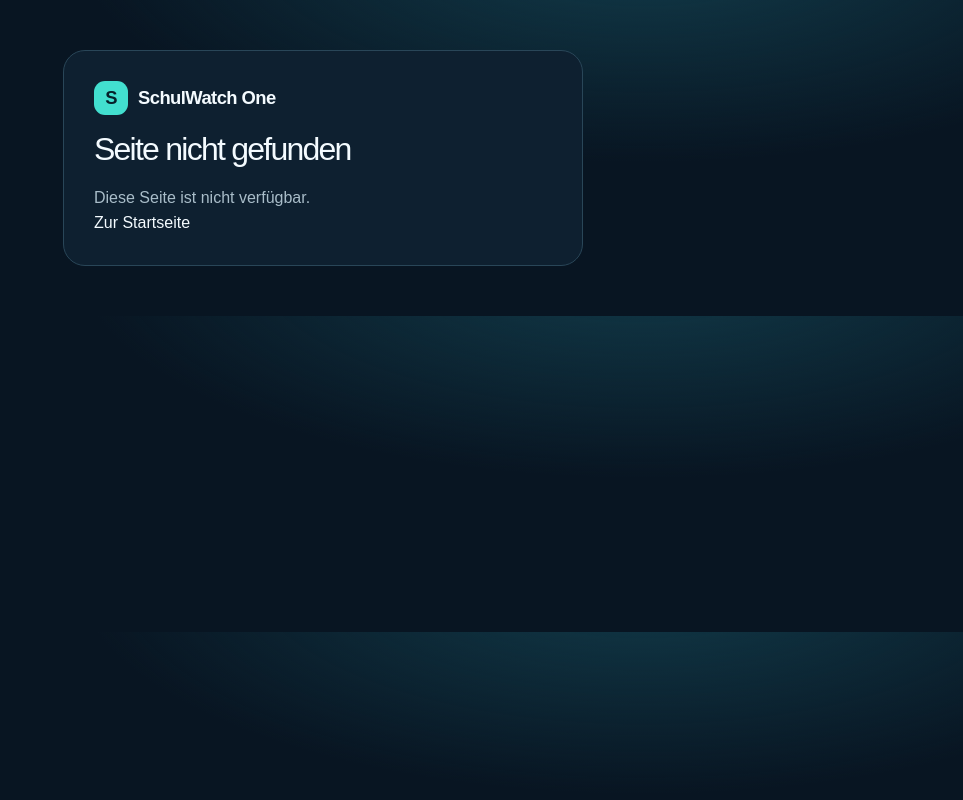
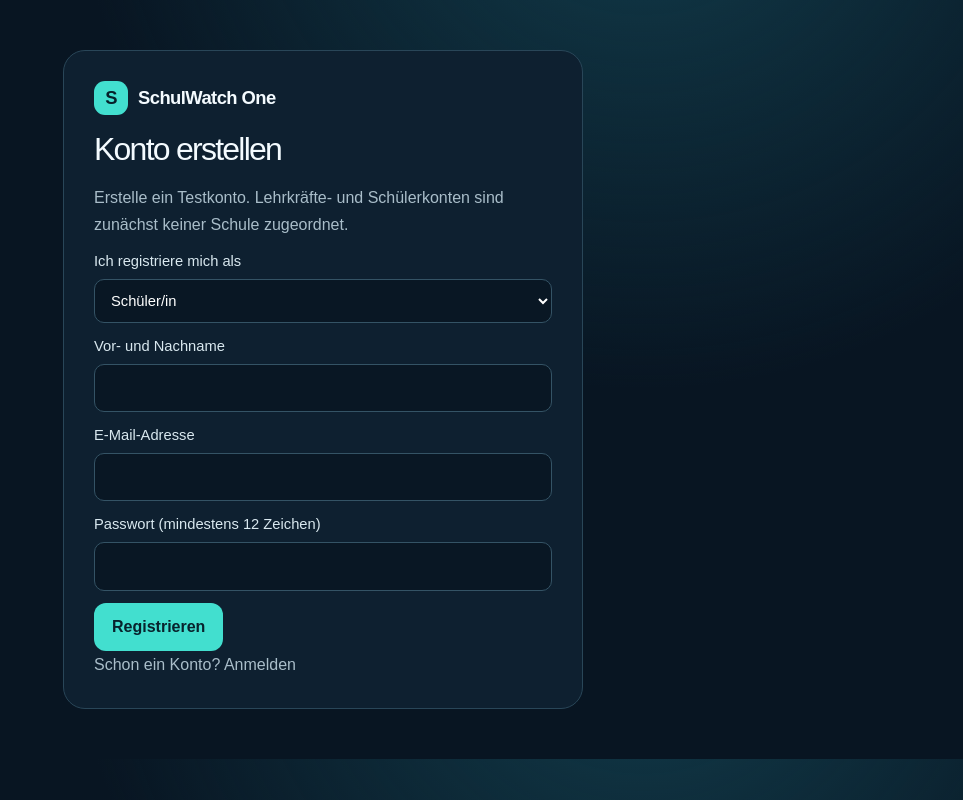
Before and after one commit to clean-pixel/School-Watch, a Next.js app: page /registrieren in a window 1280 px wide. Shown: the whole page, without its empty margins (317-1280 px from the left). Built offline with nearby package versions, Linux system fonts and the light colour scheme.

Commit message:
Add self-service student and teacher signup with test-mode instant school approval

```diff
--- a/src/app/anmelden/page.tsx
+++ b/src/app/anmelden/page.tsx
@@ -2,7 +2,40 @@
 import Link from "next/link";
 import { useState } from "react";
 import { createClient } from "@/lib/supabase/client";
-export default function LoginPage(){const [error,setError]=useState("");const [busy,setBusy]=useState(false);
- async function submit(e:React.FormEvent<HTMLFormElement>){e.preventDefault();setError("");setBusy(true);const data=new FormData(e.currentTarget);const supabase=createClient();const {error}=await supabase.auth.signInWithPassword({email:String(data.get("email")),password:String(data.get("password"))});setBusy(false);if(error){setError("Anmeldung nicht möglich. Prüfe deine Zugangsdaten und ob deine E-Mail bestätigt wurde.");return;}location.assign("/dashboard");}
- return <main className="formwrap"><Link className="brand" href="/"><span className="brand-mark">S</span> SchulWatch One</Link><h1 style={{fontSize:"2rem"}}>Anmelden</h1><p>Mit deinem SchulWatch-One-Konto anmelden.</p>{error&&<div className="notice" role="alert">{error}</div>}<form onSubmit={submit}><label className="field">E-Mail-Adresse<input required name="email" type="email" autoComplete="email"/></label><label className="field">Passwort<input required name="password" type="password" autoComplete="current-password"/></label><button className="button" disabled={busy}>{busy?"Anmeldung läuft…":"Anmelden"}</button></form><p><Link href="/passwort-vergessen">Passwort vergessen?</Link> · <Link href="/">Zur Startseite</Link></p></main>
+
+export default function LoginPage() {
+  const [error, setError] = useState("");
+  const [busy, setBusy] = useState(false);
+
+  async function submit(event: React.FormEvent<HTMLFormElement>) {
+    event.preventDefault();
+    setError("");
+    setBusy(true);
+    const data = new FormData(event.currentTarget);
+    const supabase = createClient();
+    const { error } = await supabase.auth.signInWithPassword({
+      email: String(data.get("email")),
+      password: String(data.get("password")),
+    });
+    setBusy(false);
+    if (error) {
+      setError("Anmeldung nicht möglich. Prüfe E-Mail, Passwort und ob du die E-Mail-Bestätigung abgeschlossen hast.");
+      return;
+    }
+    location.assign("/dashboard");
+  }
+
+  return <main className="formwrap">
+    <Link className="brand" href="/"><span className="brand-mark">S</span> SchulWatch One</Link>
+    <h1 style={{ fontSize: "2rem" }}>Anmelden</h1>
+    <p>Melde dich mit deinem SchulWatch-Konto an.</p>
+    {error && <div className="notice" role="alert">{error}</div>}
+    <form onSubmit={submit}>
+      <label className="field">E-Mail-Adresse<input required name="email" type="email" autoComplete="email" /></label>
+      <label className="field">Passwort<input required name="password" type="password" autoComplete="current-password" /></label>
+      <button className="button" disabled={busy}>{busy ? "Anmeldung läuft…" : "Anmelden"}</button>
+    </form>
+    <p>Noch kein Konto? <Link href="/registrieren?rolle=schueler">Als Schüler/in registrieren</Link> · <Link href="/registrieren?rolle=lehrer">Als Lehrkraft registrieren</Link> · <Link href="/registrieren?rolle=schule">Schule registrieren</Link></p>
+    <p><Link href="/passwort-vergessen">Passwort vergessen?</Link></p>
+  </main>;
 }
--- /dev/null
+++ b/src/app/registrieren/page.tsx
@@ -0,0 +1,11 @@
+import { RegistrationForm } from "./registration-form";
+
+type RegistrationPageProps = {
+  searchParams: Promise<{ rolle?: string }>;
+};
+
+export default async function RegistrationPage({ searchParams }: RegistrationPageProps) {
+  const { rolle } = await searchParams;
+  const initialRole = rolle === "lehrer" || rolle === "schule" ? rolle : "schueler";
+  return <RegistrationForm initialRole={initialRole} />;
+}
--- /dev/null
+++ b/src/app/registrieren/registration-form.tsx
@@ -0,0 +1,103 @@
+"use client";
+
+import Link from "next/link";
+import { useState } from "react";
+import { createClient } from "@/lib/supabase/client";
+
+type RegistrationRole = "schueler" | "lehrer" | "schule";
+
+export function RegistrationForm({ initialRole }: { initialRole: RegistrationRole }) {
+  const [role, setRole] = useState<RegistrationRole>(initialRole);
+  const [error, setError] = useState("");
+  const [done, setDone] = useState(false);
+  const [busy, setBusy] = useState(false);
+
+  async function submit(event: React.FormEvent<HTMLFormElement>) {
+    event.preventDefault();
+    setError("");
+    setBusy(true);
+    const form = new FormData(event.currentTarget);
+    const password = String(form.get("password") ?? "");
+    if (password.length < 12) {
+      setError("Das Passwort muss mindestens 12 Zeichen enthalten.");
+      setBusy(false);
+      return;
+    }
+
+    const supabase = createClient();
+    const registrationType = role === "schule" ? "school" : role;
+    const metadata: Record<string, string | boolean> = {
+      registration_type: registrationType,
+      contact_name: String(form.get("displayName") ?? "").trim(),
+    };
+    if (role === "schule") {
+      metadata.school_name = String(form.get("schoolName") ?? "").trim();
+      metadata.school_type = String(form.get("schoolType") ?? "").trim();
+      metadata.street = String(form.get("street") ?? "").trim();
+      metadata.postal_code = String(form.get("postalCode") ?? "").trim();
+      metadata.city = String(form.get("city") ?? "").trim();
+      metadata.state = String(form.get("state") ?? "").trim();
+    }
+
+    try {
+      const { error: signupError } = await supabase.auth.signUp({
+        email: String(form.get("email") ?? "").trim(),
+        password,
+        options: {
+          emailRedirectTo: `${location.origin}/auth/callback?next=/dashboard`,
+          data: metadata,
+        },
+      });
+      if (signupError) {
+        setError("Registrierung fehlgeschlagen. Prüfe deine Angaben oder versuche es später erneut.");
+      } else {
+        setDone(true);
+      }
+    } catch {
+      setError("Verbindung fehlgeschlagen. Bitte prüfe die Supabase-Konfiguration.");
+    } finally {
+      setBusy(false);
+    }
+  }
+
+  if (done) {
+    return <main className="formwrap">
+      <Link className="brand" href="/"><span className="brand-mark">S</span> SchulWatch One</Link>
+      <h1 style={{ fontSize: "2rem" }}>Registrierung fast fertig</h1>
+      <p>Falls die E-Mail-Bestätigung in Supabase eingeschaltet ist, öffne den Link in deinem Postfach und melde dich danach an.</p>
+      {role === "schule" && <p>Deine Schule wird automatisch freigeschaltet. Für einen öffentlichen Produktivbetrieb ist diese Einstellung nicht geeignet.</p>}
+      <Link href="/anmelden">Zur Anmeldung</Link>
+    </main>;
+  }
+
+  return <main className="formwrap">
+    <Link className="brand" href="/"><span className="brand-mark">S</span> SchulWatch One</Link>
+    <h1 style={{ fontSize: "2rem" }}>Konto erstellen</h1>
+    <p>Erstelle ein Testkonto. Lehrkräfte- und Schülerkonten sind zunächst keiner Schule zugeordnet.</p>
+    {error && <div className="notice" role="alert">{error}</div>}
+    <form onSubmit={submit}>
+      <label className="field">Ich registriere mich als
+        <select value={role} onChange={(event) => setRole(event.target.value as RegistrationRole)}>
+          <option value="schueler">Schüler/in</option>
+          <option value="lehrer">Lehrkraft</option>
+          <option value="schule">Schule (Testmodus: sofort freigeschaltet)</option>
+        </select>
+      </label>
+      <label className="field">{role === "schule" ? "Ansprechperson" : "Vor- und Nachname"}
+        <input required name="displayName" autoComplete="name" maxLength={120} />
+      </label>
+      {role === "schule" && <>
+        <label className="field">Schulname<input required name="schoolName" maxLength={160} /></label>
+        <label className="field">Schulart<input required name="schoolType" maxLength={100} /></label>
+        <label className="field">Straße und Hausnummer<input required name="street" maxLength={200} /></label>
+        <label className="field">Postleitzahl<input required name="postalCode" maxLength={20} /></label>
+        <label className="field">Stadt<input required name="city" maxLength={120} /></label>
+        <label className="field">Bundesland<input required name="state" maxLength={120} /></label>
+      </>}
+      <label className="field">E-Mail-Adresse<input required name="email" type="email" autoComplete="email" maxLength={254} /></label>
+      <label className="field">Passwort (mindestens 12 Zeichen)<input required name="password" type="password" minLength={12} autoComplete="new-password" /></label>
+      <button className="button" disabled={busy}>{busy ? "Konto wird erstellt…" : "Registrieren"}</button>
+    </form>
+    <p>Schon ein Konto? <Link href="/anmelden">Anmelden</Link></p>
+  </main>;
+}
--- a/src/app/schule-registrieren/page.tsx
+++ b/src/app/schule-registrieren/page.tsx
@@ -1,14 +1,5 @@
-"use client";
-import Link from "next/link";
-import { useState } from "react";
-import { createClient } from "@/lib/supabase/client";
-export default function RegisterPage(){
- const [error,setError]=useState(""); const [done,setDone]=useState(false); const [busy,setBusy]=useState(false);
- async function submit(e:React.FormEvent<HTMLFormElement>){e.preventDefault();setError("");setBusy(true);const form=new FormData(e.currentTarget);const password=String(form.get("password")||"");if(password!==form.get("confirmPassword")){setError("Die Passwörter stimmen nicht überein.");setBusy(false);return;}if(password.length<12){setError("Das Passwort muss mindestens 12 Zeichen enthalten.");setBusy(false);return;}
-  const supabase=createClient();const {error}=await supabase.auth.signUp({email:String(form.get("email")),password,options:{emailRedirectTo:`${location.origin}/auth/callback?next=/dashboard`,data:{registration_type:"school",school_name:form.get("schoolName"),school_type:form.get("schoolType"),street:form.get("street"),postal_code:form.get("postalCode"),city:form.get("city"),state:form.get("state"),contact_name:form.get("contactName"),terms_accepted:form.get("terms")==="on",privacy_acknowledged:form.get("privacy")==="on"}}});setBusy(false);if(error){setError("Registrierung fehlgeschlagen. Prüfe die Angaben oder versuche es später erneut.");return;}setDone(true);
- }
- if(done)return <main className="formwrap"><Link className="brand" href="/"><span className="brand-mark">S</span> SchulWatch One</Link><h1 style={{fontSize:"2rem"}}>E-Mail bestätigen</h1><p>Falls die Registrierung angenommen wurde, haben wir eine Bestätigungs-E-Mail gesendet. Der Antrag bleibt bis zur Prüfung ausstehend.</p><Link href="/anmelden">Zur Anmeldung</Link></main>;
- return <main className="formwrap"><Link className="brand" href="/"><span className="brand-mark">S</span> SchulWatch One</Link><h1 style={{fontSize:"2rem"}}>Schule registrieren</h1><p>Beantrage einen geprüften Schulzugang. Alle Angaben werden serverseitig durch Supabase Auth und einen Datenbanktrigger verarbeitet.</p>{error&&<div className="notice" role="alert">{error}</div>}<form onSubmit={submit}><div className="formgrid">
- {[ ["schoolName","Schulname","text"],["schoolType","Schulart","text"],["street","Straße und Hausnummer","text"],["postalCode","Postleitzahl","text"],["city","Stadt","text"],["state","Bundesland","text"],["contactName","Verantwortliche Person","text"],["email","Dienstliche E-Mail","email"],["password","Passwort (mind. 12 Zeichen)","password"],["confirmPassword","Passwort bestätigen","password"] ].map(([name,label,type])=><label key={name} className="field">{label}<input required name={name} type={type} autoComplete={name.includes("password")?"new-password":name==="email"?"email":"on"}/></label>)}
- <label className="field full"><span><input required name="terms" type="checkbox"/> Ich stimme den <Link href="/nutzungsbedingungen">Nutzungsbedingungen</Link> zu.</span></label><label className="field full"><span><input required name="privacy" type="checkbox"/> Ich habe die <Link href="/datenschutz">Datenschutzhinweise</Link> gelesen.</span></label></div><button className="button" disabled={busy}>{busy?"Wird übermittelt…":"Registrierungsantrag senden"}</button></form><p>Bereits registriert? <Link href="/anmelden">Anmelden</Link></p></main>
+import { redirect } from "next/navigation";
+
+export default function SchoolRegistrationPage() {
+  redirect("/registrieren?rolle=schule");
 }
```
Also changed, not shown: 2 other files (tests, documents, lock files or other folders).
